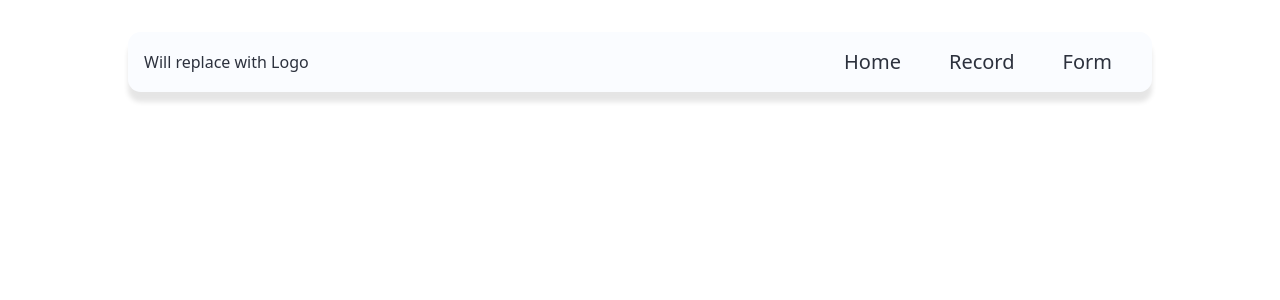
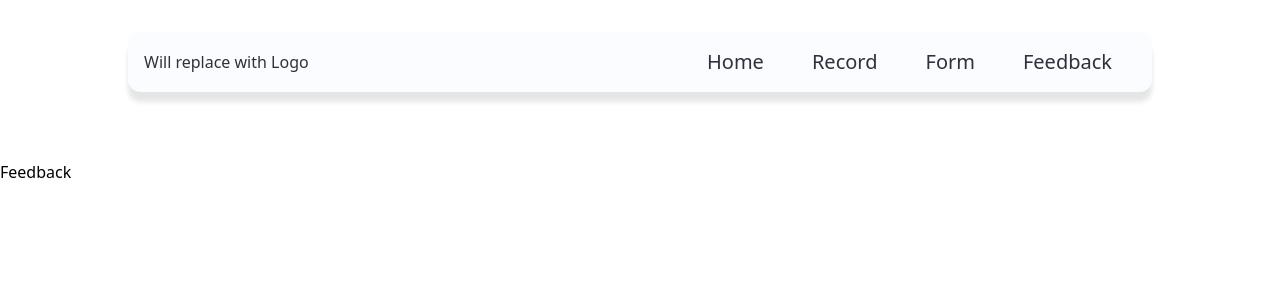
Before and after one commit to iankorovinsky/ignition-hacks, a React (Create React App) app in the folder client/: page /feedback in a window 1280 px wide. Shown: the top 300 px of the page. Built offline with nearby package versions, Linux system fonts and the light colour scheme; no server answers.

Commit message:
feedback page + endpoint calls for it

```diff
--- a/client/src/App.js
+++ b/client/src/App.js
@@ -6,6 +6,7 @@ import Navbar from './components/Navbar'
 import Home from './pages/Home'
 import Record from './pages/Record'
 import Form from './pages/Form'
+import Feedback from './pages/Feedback'
 
 const App = () => {
   return (
@@ -19,6 +20,7 @@ const App = () => {
               <Route path="/" exact element={<Home />} />
               <Route path="/record" exact element={<Record />} />
               <Route path="/form" exact element={<Form />} />
+              <Route path="/feedback" exact element={<Feedback />} />
             </Routes>
           </AnimatePresence>
           </Suspense>
--- a/client/src/components/Navbar.js
+++ b/client/src/components/Navbar.js
@@ -65,7 +65,13 @@ function Navbar() {
         link: "/form",
         id: "form",
         priority: false
-    }
+    },
+    {
+      name: "Feedback",
+      link: "/feedback",
+      id: "feedback",
+      priority: false
+  }
 ]
 
     return (
--- /dev/null
+++ b/client/src/pages/Feedback.js
@@ -0,0 +1,30 @@
+import React from 'react'
+import { useState, useEffect } from 'react'
+import { useNavigate } from 'react-router-dom'
+
+const Feedback = () => {
+    const [data, setData] = useState([]);
+    const navigate = useNavigate();
+
+    useEffect(() => {
+        fetch(`endpoint-url`, {
+          method: 'GET',
+          headers: {
+              'Content-Type': 'application/json',
+          }
+        }).then(response => response.json())
+        .then(data => {
+          console.log(data)
+          setData(data)}
+        )
+
+      }, [])
+
+  return (
+    <div>
+        Feedback
+    </div>
+  )
+}
+
+export default Feedback
```
